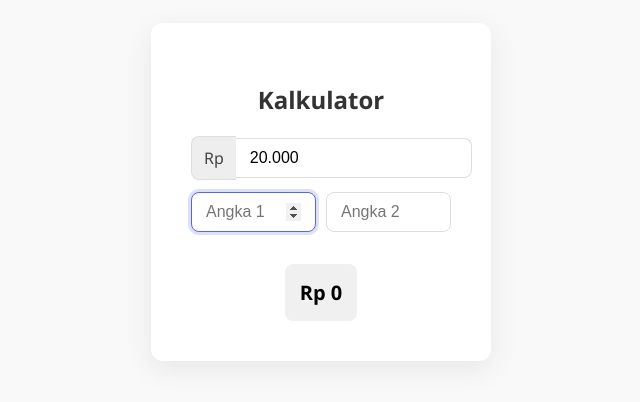
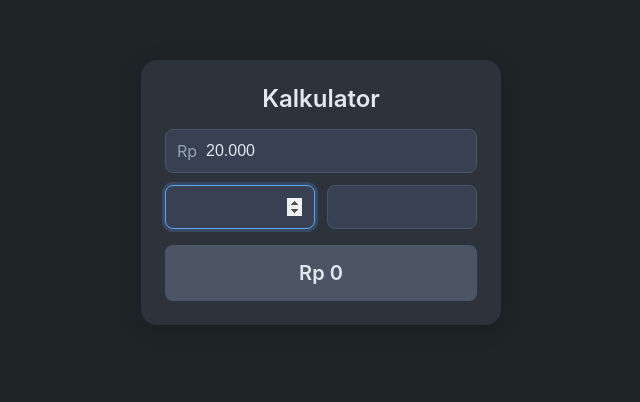
Before and after one commit to Irh18/spanduk, a plain HTML site: page index.html in a window 1280 px wide. Shown: the part 208-610 px from the top of the page, without its empty margins (319-959 px from the left). Drawn offline with Linux system fonts and the light colour scheme; some packages are replaced by stand-ins of ours; a script that the page names is missing.

Commit message:
Update index.html

```diff
--- a/index.html
+++ b/index.html
@@ -2,115 +2,120 @@
 <html lang="id">
 <head>
   <meta charset="UTF-8">
+  <meta name="viewport" content="width=device-width, initial-scale=1.0">
   <title>Kalkulator Fokus</title>
   <script src="https://cdn.jsdelivr.net/npm/sweetalert2@11"></script>
   <style>
     * {
       box-sizing: border-box;
+      margin: 0;
+      padding: 0;
     }
 
     body {
-      margin: 0;
-      padding: 0;
       height: 100vh;
       display: flex;
       justify-content: center;
       align-items: center;
-      font-family: 'Segoe UI', sans-serif;
-      background: #f9f9f9;
+      font-family: 'Inter', -apple-system, BlinkMacSystemFont, sans-serif;
+      background: #1f2527;
     }
 
     .container {
-      background: white;
-      padding: 40px;
-      border-radius: 12px;
-      box-shadow: 0 8px 30px rgba(0, 0, 0, 0.08);
+      background: #2d333b;
+      padding: 24px;
+      border-radius: 16px;
+      box-shadow: 0 4px 20px rgba(0, 0, 0, 0.2);
       width: 100%;
-      max-width: 340px;
+      max-width: 360px;
       display: flex;
       flex-direction: column;
-      align-items: center;
-      transition: all 0.3s ease;
+      gap: 16px;
     }
 
     h2 {
-      margin-bottom: 20px;
-      color: #333;
+      font-size: 24px;
+      font-weight: 600;
+      color: #e2e8f0;
+      text-align: center;
     }
 
-    .harga-wrapper {
-      width: 100%;
+    .input-group {
+      display: flex;
+      flex-direction: column;
+      gap: 12px;
+    }
+
+    .input-wrapper {
+      position: relative;
       display: flex;
       align-items: center;
-      margin-bottom: 12px;
     }
 
-    .harga-wrapper span {
-      background: #eee;
-      padding: 10px 12px;
-      border: 1px solid #ddd;
-      border-right: none;
-      border-radius: 8px 0 0 8px;
-      font-size: 16px;
-      color: #444;
-    }
-
-    #harga {
-      flex: 1;
-      padding: 10px 14px;
-      border: 1px solid #ddd;
-      border-left: none;
-      border-radius: 0 8px 8px 0;
+    .input-wrapper span {
+      position: absolute;
+      left: 12px;
+      color: #94a3b8;
       font-size: 16px;
     }
 
-    .angka-group {
-      display: flex;
+    input {
       width: 100%;
-      gap: 10px;
-      margin-bottom: 12px;
-    }
-
-    .angka-group input {
-      width: 50%;
-      padding: 10px 14px;
-      border: 1px solid #ddd;
+      padding: 12px 12px 12px 40px;
+      border: 1px solid #4b5563;
       border-radius: 8px;
       font-size: 16px;
+      background: #374151;
+      color: #e2e8f0;
+      transition: border-color 0.2s ease;
     }
 
     input:focus {
       outline: none;
-      border-color: #5a67d8;
-      box-shadow: 0 0 0 3px rgba(90, 103, 216, 0.2);
+      border-color: #60a5fa;
+      box-shadow: 0 0 0 3px rgba(96, 165, 250, 0.2);
+    }
+
+    input::placeholder {
+      color: #9ca3af;
+    }
+
+    .angka-group {
+      display: grid;
+      grid-template-columns: 1fr 1fr;
+      gap: 12px;
     }
 
     .hasil {
-      margin-top: 20px;
+      text-align: center;
+      padding: 16px;
+      background: #4b5563;
+      border-radius: 8px;
       font-size: 20px;
-      font-weight: bold;
-      background: #f0f0f0;
-      padding: 15px;
-      border-radius: 8px;
+      font-weight: 600;
+      color: #e2e8f0;
       cursor: pointer;
+      transition: background 0.2s ease;
+    }
+
+    .hasil:hover {
+      background: #6b7280;
     }
   </style>
 </head>
 <body>
-
   <div class="container" id="kalkulator">
     <h2>Kalkulator</h2>
-
-    <div class="harga-wrapper">
-      <span>Rp</span>
-      <input type="text" id="harga" value="20.000" placeholder="Harga">
+    <div class="input-group">
+      <div class="input-wrapper">
+        <span>Rp</span>
+        <input type="text" id="harga" value="20000" placeholder="Harga">
+      </div>
+      <div class="angka-group">
+        <input type="number" id="angka1" step="any"  tabindex="1">
+        <input type="number" id="angka2" step="any"  tabindex="2">
+      </div>
     </div>
-
-    <div class="angka-group">
-      <input type="number" id="angka1" step="any" placeholder="Angka 1" tabindex="1">
-      <input type="number" id="angka2" step="any" placeholder="Angka 2" tabindex="2">
-    </div>
-
     <div class="hasil" id="hasil" onclick="salinHasil()">Rp 0</div>
   </div>
 
@@ -121,6 +126,20 @@
 
     function parseHarga(str) {
       return parseInt(str.replace(/\./g, '')) || 0;
+    }
+
+    function formatHargaInput(input) {
+      const cursorPos = input.selectionStart;
+      const originalLength = input.value.length;
+
+      let angka = parseHarga(input.value);
+      const formatted = formatRibuan(angka);
+      input.value = formatted;
+
+      const newLength = formatted.length;
+      const diff = newLength - originalLength;
+      const newCursorPos = cursorPos + diff;
+      input.setSelectionRange(newCursorPos, newCursorPos);
     }
 
     function updateHasil() {
@@ -139,7 +158,6 @@
 
     function salinHasil() {
       const hasilText = document.getElementById("hasil").textContent;
-      // Menghapus simbol 'Rp' dan titik untuk menyalin angka utuh saja
       const angkaUtuh = hasilText.replace('Rp ', '').replace(/\./g, '');
       navigator.clipboard.writeText(angkaUtuh).then(() => {
         Swal.fire({
@@ -148,28 +166,36 @@
           icon: 'success',
           title: 'Berhasil disalin!',
           showConfirmButton: false,
-          timer: 1500
+          timer: 1500,
+          background: '#4b5563',
+          color: '#e2e8f0'
         });
       });
     }
 
-    // Format ulang harga saat blur
-    document.getElementById("harga").addEventListener("blur", function () {
-      let angka = parseHarga(this.value);
-      this.value = formatRibuan(angka);
+    document.getElementById("harga").addEventListener("input", function () {
+      formatHargaInput(this);
+      updateHasil();
     });
 
-    document.getElementById("harga").addEventListener("input", updateHasil);
     document.getElementById("angka1").addEventListener("input", updateHasil);
     document.getElementById("angka2").addEventListener("input", updateHasil);
 
-    // Fokus awal ke angka1
+    // Tangani Tab pada input harga
+    document.getElementById("harga").addEventListener("keydown", (e) => {
+      if (e.key === "Tab" && !e.shiftKey) {
+        e.preventDefault();
+        document.getElementById("angka1").focus();
+        document.getElementById("angka1").select();
+      }
+    });
+
     window.onload = () => {
+      formatHargaInput(document.getElementById("harga"));
       document.getElementById("angka1").focus();
       updateHasil();
     };
 
-    // Simpan input mana yang sedang aktif
     let lastFocused = "angka1";
 
     document.getElementById("angka1").addEventListener("focus", () => {
@@ -180,11 +206,14 @@
       lastFocused = "angka2";
     });
 
-    // Tangani Tab dan Shift+Tab
     document.getElementById("angka1").addEventListener("keydown", (e) => {
       if (e.key === "Tab" && e.shiftKey) {
         e.preventDefault();
+        document.getElementById("harga").focus();
+      } else if (e.key === "Tab" && !e.shiftKey) {
+        e.preventDefault();
         document.getElementById("angka2").focus();
+        document.getElementById("angka2").select();
       }
     });
 
@@ -192,11 +221,14 @@
       if (e.key === "Tab" && !e.shiftKey) {
         e.preventDefault();
         document.getElementById("angka1").focus();
-        document.getElementById("angka1").select();  // Pilih semua teks pada angka 1
+        document.getElementById("angka1").select();
+      } else if (e.key === "Tab" && e.shiftKey) {
+        e.preventDefault();
+        document.getElementById("angka1").focus();
+        document.getElementById("angka1").select();
       }
     });
 
-    // Klik di luar akan fokus ulang ke input terakhir
     document.addEventListener('click', function (e) {
       const container = document.getElementById("kalkulator");
       if (!container.contains(e.target)) {
@@ -204,6 +236,5 @@
       }
     });
   </script>
-
 </body>
 </html>
```
